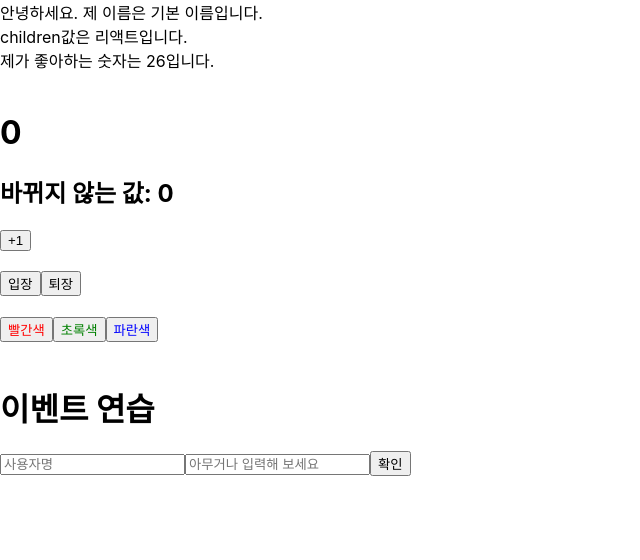
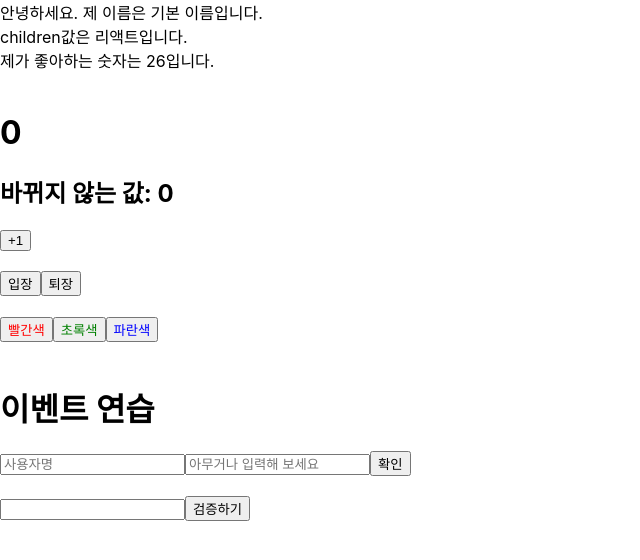
Before and after one commit to KyleRuiz/hello-react, a React (Create React App) app: page / in a window 1280 px wide. Shown: the top 560 px of the page, without its empty margins (0-640 px from the left). Built offline with nearby package versions, Linux system fonts and the light colour scheme.

Commit message:
5.1 ref는 어떤 상황에서 사용해야 할까?

```diff
--- a/src/App.js
+++ b/src/App.js
@@ -3,6 +3,7 @@ import MyComponent from "./MyComponent";
 import Counter from "./Counter";
 import Say from "./Say";
 import EventPractice from "./EventPractice";
+import ValidationSample from "./ValidationSample";
 
 const App = () => {
   return (
@@ -10,7 +11,8 @@ const App = () => {
       <MyComponent favoriteNumber={26}> 리액트</MyComponent> <br />
       <Counter /> <br />
       <Say /> <br />
-      <EventPractice />
+      <EventPractice /> <br />
+      <ValidationSample />
     </>
   );
 };
--- /dev/null
+++ b/src/ValidationSample.css
@@ -0,0 +1,7 @@
+.success {
+    background-color: lightgreen;
+}
+
+.failure {
+    background-color: lightcoral;
+}
--- /dev/null
+++ b/src/ValidationSample.js
@@ -0,0 +1,28 @@
+import React, { useState } from "react";
+import "./ValidationSample.css";
+
+const ValidationSample = () => {
+  const [password, setPassword] = useState("");
+  const [clicked, setClicked] = useState(false);
+  const [validated, setValidated] = useState(false);
+  const handleChange = (e) => {
+    setPassword(e.target.value);
+  };
+  const handleButtonClick = () => {
+    setClicked(true);
+    setValidated(password === "0000" ? true : false);
+  };
+  return (
+    <div>
+      <input
+        type="password"
+        value={password}
+        onChange={handleChange}
+        className={clicked ? (validated ? "success" : "failure") : ""}
+      />
+      <button onClick={handleButtonClick}>검증하기</button>
+    </div>
+  );
+};
+
+export default ValidationSample;
```
